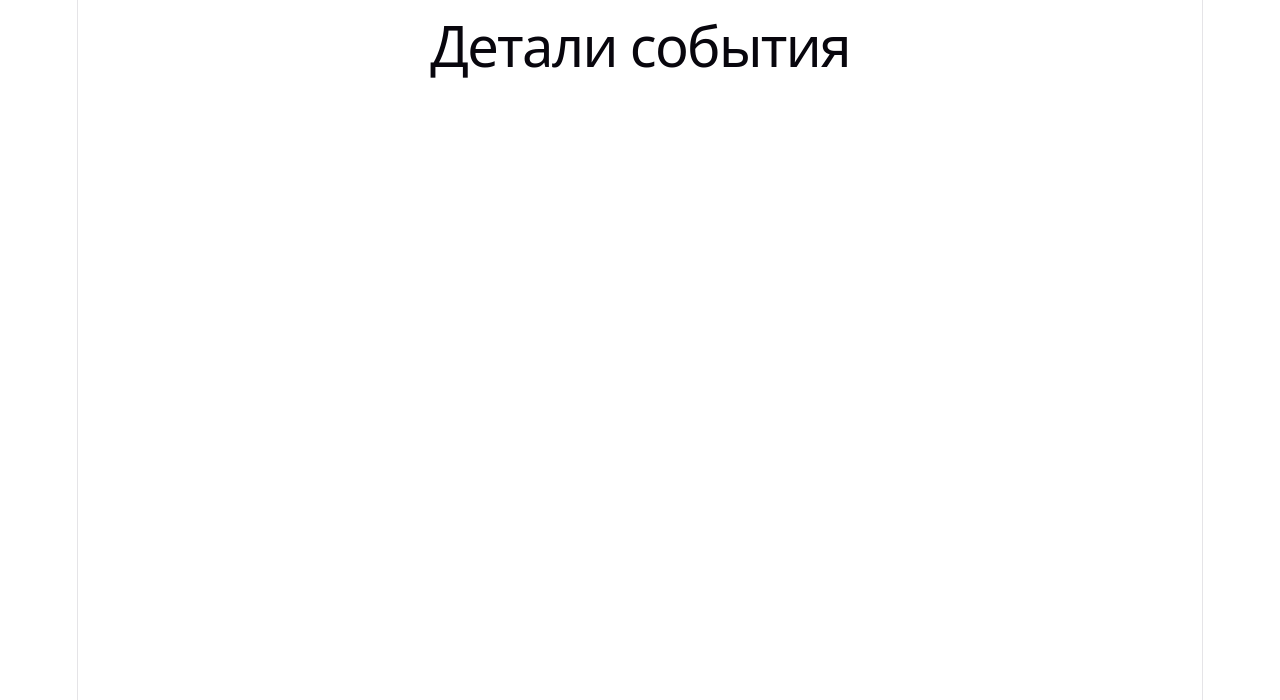
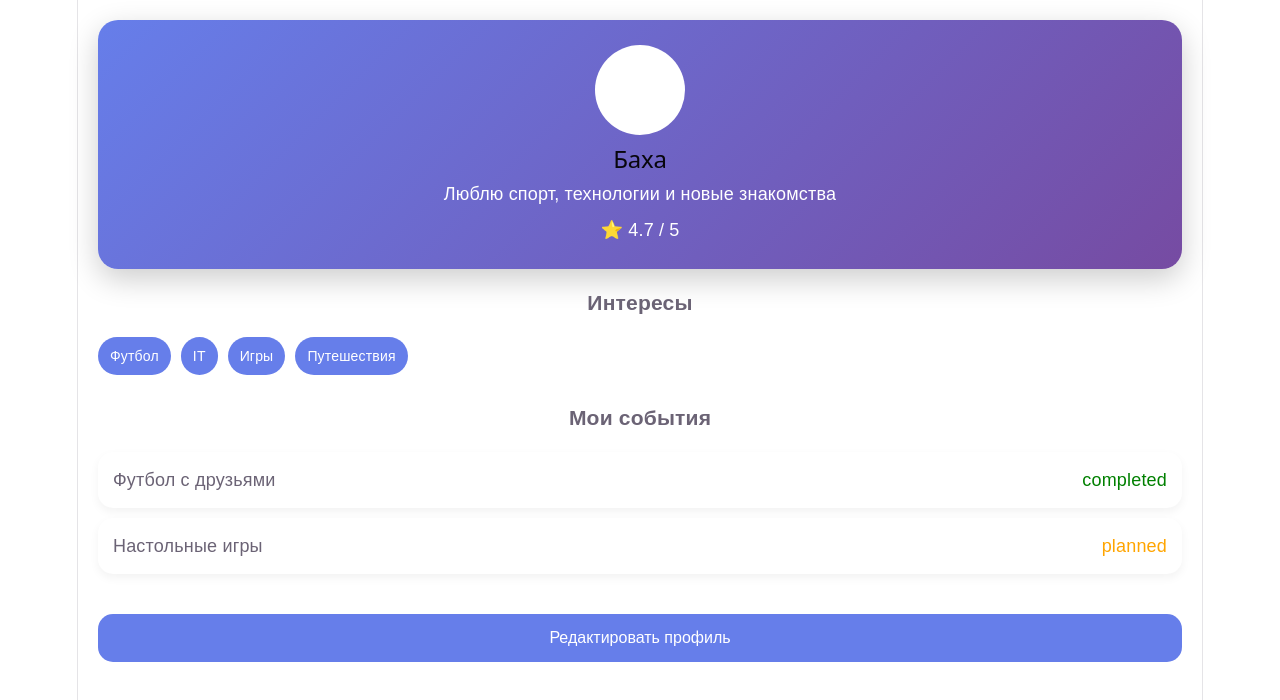
Before and after one commit to Sheazer/weekend-warrior-frontend, a React (Vite) app in the folder weekend-warrior-frontend/: page /profile in a window 1280 px wide. Shown: the top 700 px of the page. Built offline with nearby package versions, Linux system fonts and the light colour scheme.

Commit message:
Добавлена страница профиля

```diff
--- a/weekend-warrior-frontend/src/pages/Home.jsx
+++ b/weekend-warrior-frontend/src/pages/Home.jsx
@@ -20,7 +20,27 @@ function Home() {
 
   return (
     <div style={{ padding: 20, fontFamily: "sans-serif" }}>
-
+      {/* 🔥 TOP BAR */}
+<div style={{
+  display: "flex",
+  justifyContent: "flex-end",
+  marginBottom: 10
+}}>
+  <button
+    onClick={() => window.location.href = "/profile"}
+    style={{
+      background: "#9333c0",
+      border: "1px solid #ddd",
+      padding: "8px 12px",
+      borderRadius: 20,
+      cursor: "pointer",
+      fontWeight: "bold",
+      boxShadow: "0 2px 8px rgba(0,0,0,0.1)"
+    }}
+  >
+    👤 Профиль
+  </button>
+</div>
       {/* 🔥 HERO */}
       <div style={{
         background: "linear-gradient(135deg, #667eea, #764ba2)",
--- a/weekend-warrior-frontend/src/pages/Profile.jsx
+++ b/weekend-warrior-frontend/src/pages/Profile.jsx
@@ -1,5 +1,117 @@
-function EventDetails() {
-  return <h1>Детали события</h1>;
+import { useState } from "react";
+
+function Profile() {
+  const [user] = useState({
+    name: "Баха",
+    bio: "Люблю спорт, технологии и новые знакомства",
+    rating: 4.7,
+    interests: ["Футбол", "IT", "Игры", "Путешествия"],
+    events: [
+      { id: 1, title: "Футбол с друзьями", status: "completed" },
+      { id: 2, title: "Настольные игры", status: "planned" }
+    ]
+  });
+
+  return (
+    <div style={{
+      padding: 20,
+      fontFamily: "sans-serif",
+      background: "#05050500",
+      minHeight: "100vh"
+    }}>
+
+      {/* 🔥 HEADER */}
+      <div style={{
+        background: "linear-gradient(135deg, #667eea, #764ba2)",
+        color: "white",
+        padding: 25,
+        borderRadius: 20,
+        textAlign: "center",
+        boxShadow: "0 10px 30px rgba(0,0,0,0.2)"
+      }}>
+        <div style={{
+          width: 90,
+          height: 90,
+          borderRadius: "50%",
+          background: "white",
+          margin: "0 auto 10px"
+        }} />
+
+        <h2>{user.name}</h2>
+        <p>{user.bio}</p>
+
+        <div style={{
+          marginTop: 10,
+          fontSize: 18
+        }}>
+          ⭐ {user.rating} / 5
+        </div>
+      </div>
+
+      {/* 🔥 INTERESTS */}
+      <div style={{ marginTop: 20 }}>
+        <h3>Интересы</h3>
+        <div style={{
+          display: "flex",
+          flexWrap: "wrap",
+          gap: 10
+        }}>
+          {user.interests.map((i, index) => (
+            <div key={index} style={{
+              padding: "6px 12px",
+              background: "#667eea",
+              color: "white",
+              borderRadius: 20,
+              fontSize: 14
+            }}>
+              {i}
+            </div>
+          ))}
+        </div>
+      </div>
+
+      {/* 🔥 EVENTS */}
+      <div style={{ marginTop: 30 }}>
+        <h3>Мои события</h3>
+
+        {user.events.map(e => (
+          <div key={e.id} style={{
+            background: "white",
+            padding: 15,
+            marginBottom: 10,
+            borderRadius: 15,
+            boxShadow: "0 4px 10px rgba(0,0,0,0.05)",
+            display: "flex",
+            justifyContent: "space-between"
+          }}>
+            <span>{e.title}</span>
+
+            <span style={{
+              color: e.status === "completed" ? "green" : "orange"
+            }}>
+              {e.status}
+            </span>
+          </div>
+        ))}
+      </div>
+
+      {/* 🔥 EDIT BUTTON */}
+      <button style={{
+        marginTop: 30,
+        width: "100%",
+        padding: 15,
+        borderRadius: 15,
+        border: "none",
+        background: "#667eea",
+        color: "white",
+        fontSize: 16,
+        cursor: "pointer"
+      }}>
+        Редактировать профиль
+      </button>
+
+    </div>
+  );
 }
 
-export default EventDetails;
+export default Profile;
```
